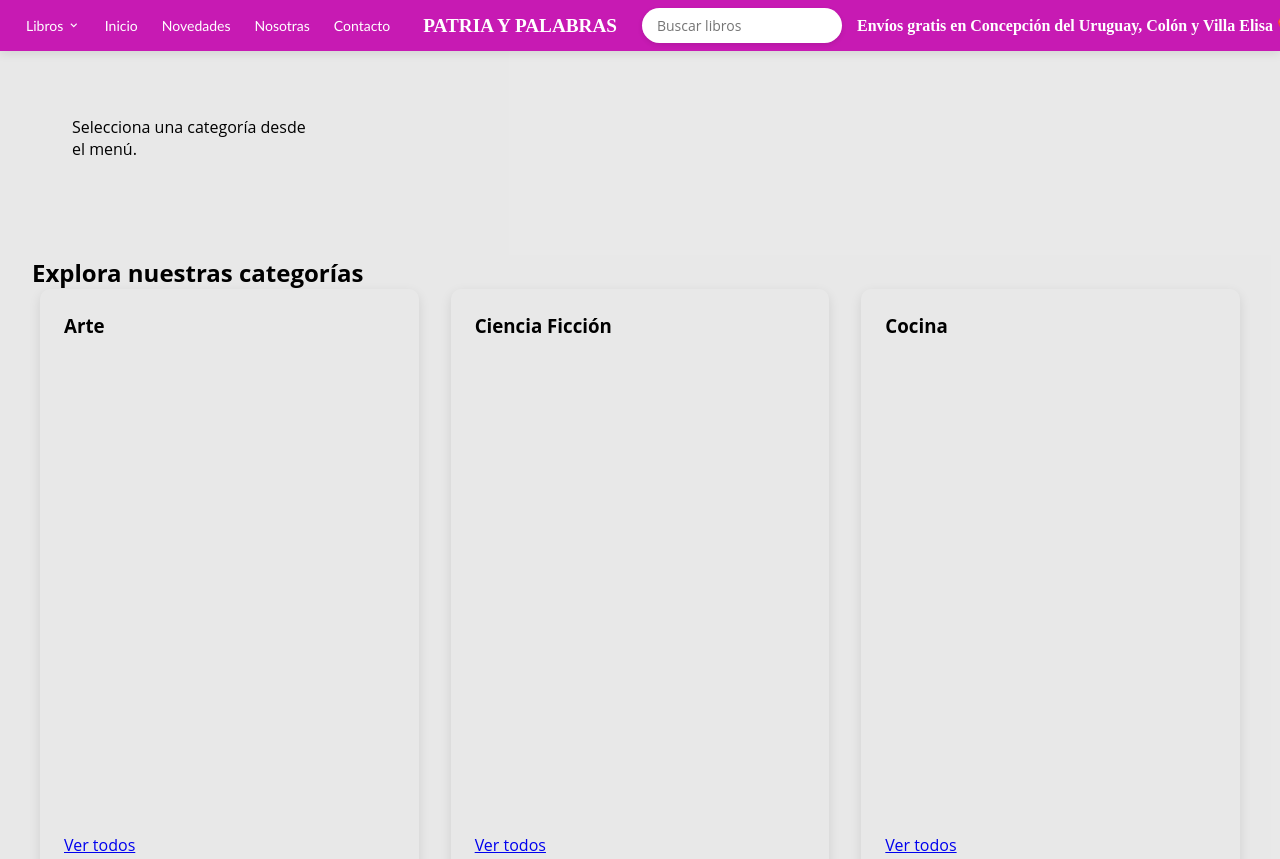
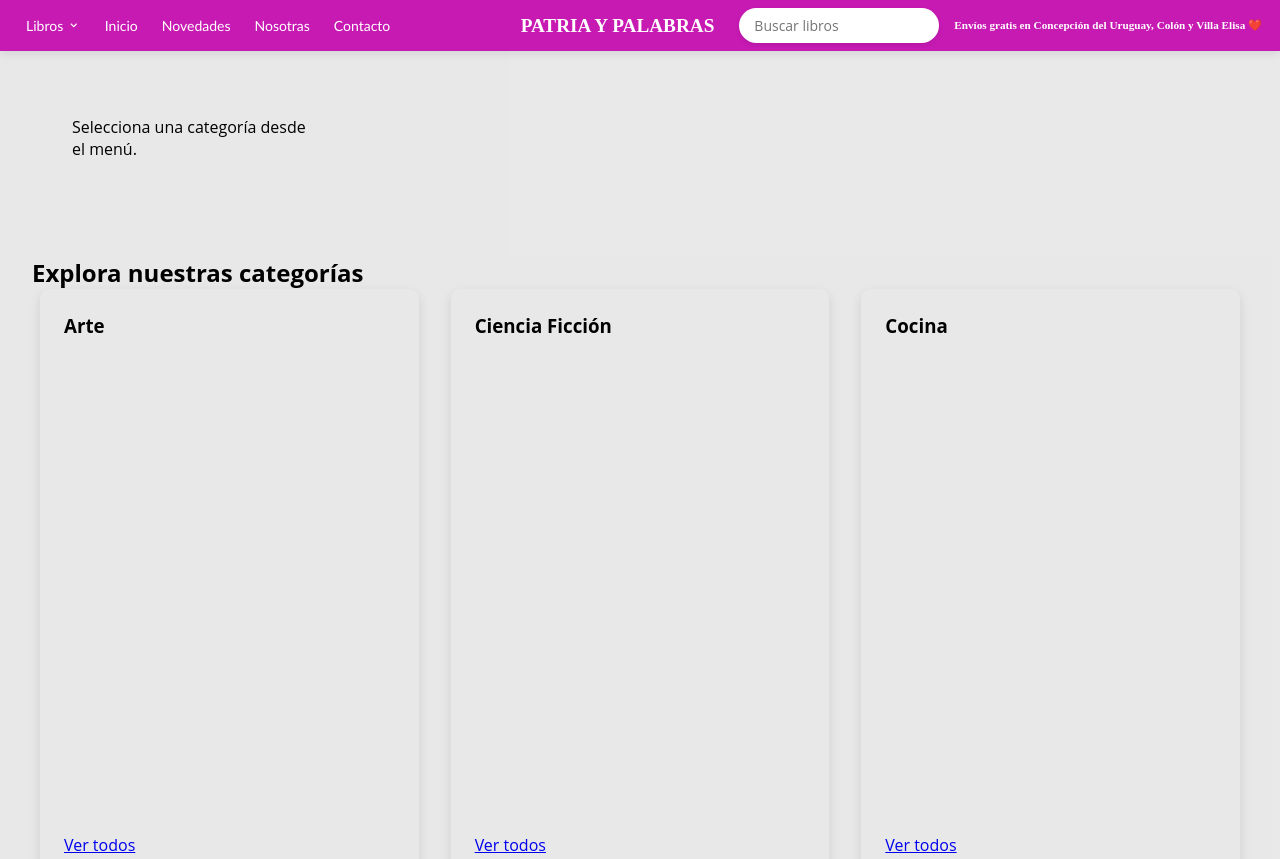
Before and after one commit to TOMY1337x/patria-y-palabras-web, a website with bundled scripts: page public/libros.html in a window 1280 px wide. Shown: the top 859 px of the page. Built offline with nearby package versions, Linux system fonts and the light colour scheme; a web font is replaced by a local one.

Commit message:
Update libros_style.css

```diff
--- a/public/assets/css/libros_style.css
+++ b/public/assets/css/libros_style.css
@@ -1168,6 +1168,7 @@ body {
 
   .nav-phrase {
     order: 1;
+    font-size: 0.7rem !important
   }
 
   .search-container {
```
